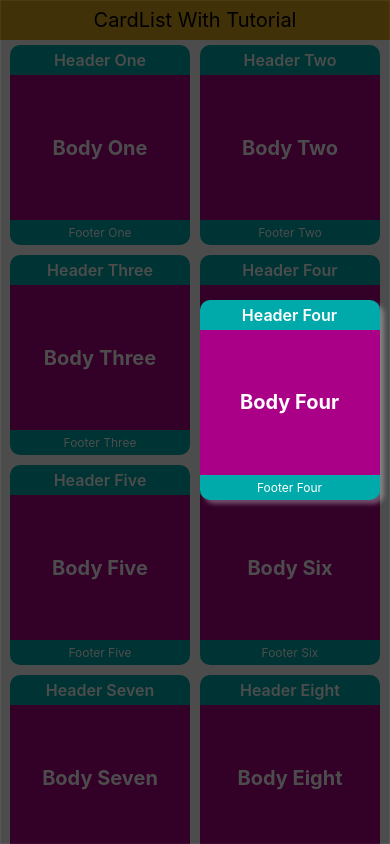
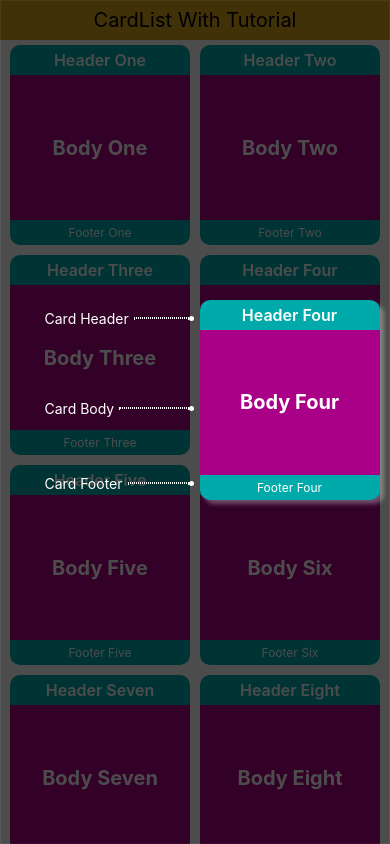
Before and after one commit to pankaj-kumar-mishra/rn-experiments, a React Native app: screen / in a window 390 px wide. Built offline with nearby package versions, Linux system fonts and the light colour scheme.

Commit message:
tutorial info position added

```diff
--- a/src/cardlist-tutorial/CardList.tsx
+++ b/src/cardlist-tutorial/CardList.tsx
@@ -26,7 +26,7 @@ const CardList: FC<Props> = (): JSX.Element => {
     if (index < 6) {
       return (
         <TutorialModal
-          isVisible={index === 3}
+          isVisible={index === 3} // PK change active card index to view modal
           renderContent={tutorialProps => (
             <TutorialCard {...tutorialProps} itemIndex={index} />
           )}>
--- a/src/cardlist-tutorial/components/TutorialCard.tsx
+++ b/src/cardlist-tutorial/components/TutorialCard.tsx
@@ -1,6 +1,7 @@
 import React, {FC, cloneElement} from 'react';
 import {StyleSheet} from 'react-native';
 import {CardProps} from './Card';
+import TutorialInfo from './TutorialInfo';
 
 interface Props {
   children: React.ReactElement<CardProps>;
@@ -13,6 +14,24 @@ const TutorialCard: FC<Props> = ({
   position,
   itemIndex,
 }): JSX.Element => {
+  const isEvenIndex = itemIndex % 2 === 0;
+  const leftPosition = isEvenIndex
+    ? position.width
+    : position.left - position.width;
+
+  const headerPositionStyle = {
+    top: position.top + 35,
+    left: leftPosition,
+  };
+  const bodyPositionStyle = {
+    top: position.top + position.height / 1.6,
+    left: leftPosition,
+  };
+  const footerPositionStyle = {
+    top: position.top + position.height,
+    left: leftPosition,
+  };
+
   return (
     <>
       {cloneElement(children, {
@@ -25,6 +44,22 @@ const TutorialCard: FC<Props> = ({
           },
         ],
       })}
+
+      <TutorialInfo
+        text="Card Header"
+        itemIndex={itemIndex}
+        positionStyle={headerPositionStyle}
+      />
+      <TutorialInfo
+        text="Card Body"
+        itemIndex={itemIndex}
+        positionStyle={bodyPositionStyle}
+      />
+      <TutorialInfo
+        text="Card Footer"
+        itemIndex={itemIndex}
+        positionStyle={footerPositionStyle}
+      />
     </>
   );
 };
--- /dev/null
+++ b/src/cardlist-tutorial/components/TutorialInfo.tsx
@@ -0,0 +1,58 @@
+import React, {FC} from 'react';
+import {StyleSheet, View, Text, StyleProp, ViewStyle} from 'react-native';
+
+interface Props {
+  text: string;
+  itemIndex: number;
+  positionStyle?: StyleProp<ViewStyle>;
+}
+
+const TutorialInfo: FC<Props> = ({
+  text,
+  itemIndex,
+  positionStyle,
+}): JSX.Element => {
+  const isEvenIndex = itemIndex % 2 === 0;
+  const flexDirection = isEvenIndex ? 'row-reverse' : 'row';
+
+  return (
+    <View style={[styles.position, positionStyle]}>
+      <View style={[styles.view, {flexDirection}]}>
+        <Text style={styles.text}>{text}</Text>
+        <View style={styles.dashLine} />
+        <View style={styles.circle} />
+      </View>
+    </View>
+  );
+};
+
+const styles = StyleSheet.create({
+  position: {
+    position: 'absolute',
+    width: '44%',
+  },
+  view: {
+    alignItems: 'center',
+  },
+  text: {
+    color: '#fff',
+    fontSize: 14,
+    marginHorizontal: 5,
+  },
+  dashLine: {
+    // borderRadius: 1,
+    // height: 0,
+    borderWidth: 1.5,
+    borderStyle: 'dotted',
+    borderColor: '#fff',
+    flexGrow: 1,
+  },
+  circle: {
+    width: 5,
+    height: 5,
+    borderRadius: 3,
+    backgroundColor: '#fff',
+  },
+});
+
+export default TutorialInfo;
--- a/src/cardlist-tutorial/components/TutorialModal.tsx
+++ b/src/cardlist-tutorial/components/TutorialModal.tsx
@@ -33,7 +33,6 @@ const TutorialModal: FC<PropsWithChildren<Props>> = ({
     width: number;
     height: number;
   }>(null);
-  // PK position "width" and "height" not required here, If needed we will use later.
 
   const handleOnLayout = () => {
     if (isVisible) {
@@ -44,7 +43,7 @@ const TutorialModal: FC<PropsWithChildren<Props>> = ({
           width,
           height,
         };
-        console.log('>>>>position', data);
+        // console.log('>>>>position', data);
         setPosition(data);
       });
     }
```
